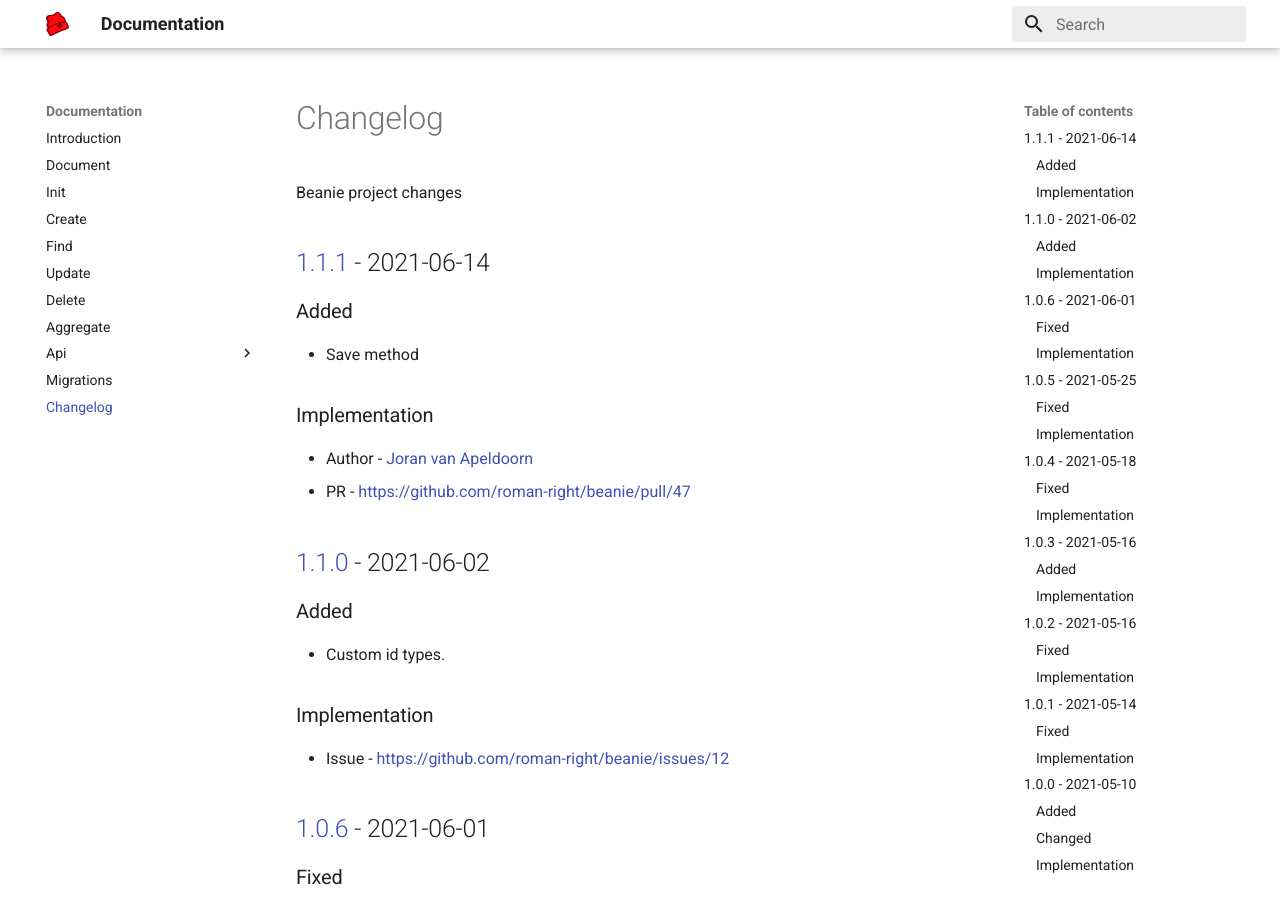
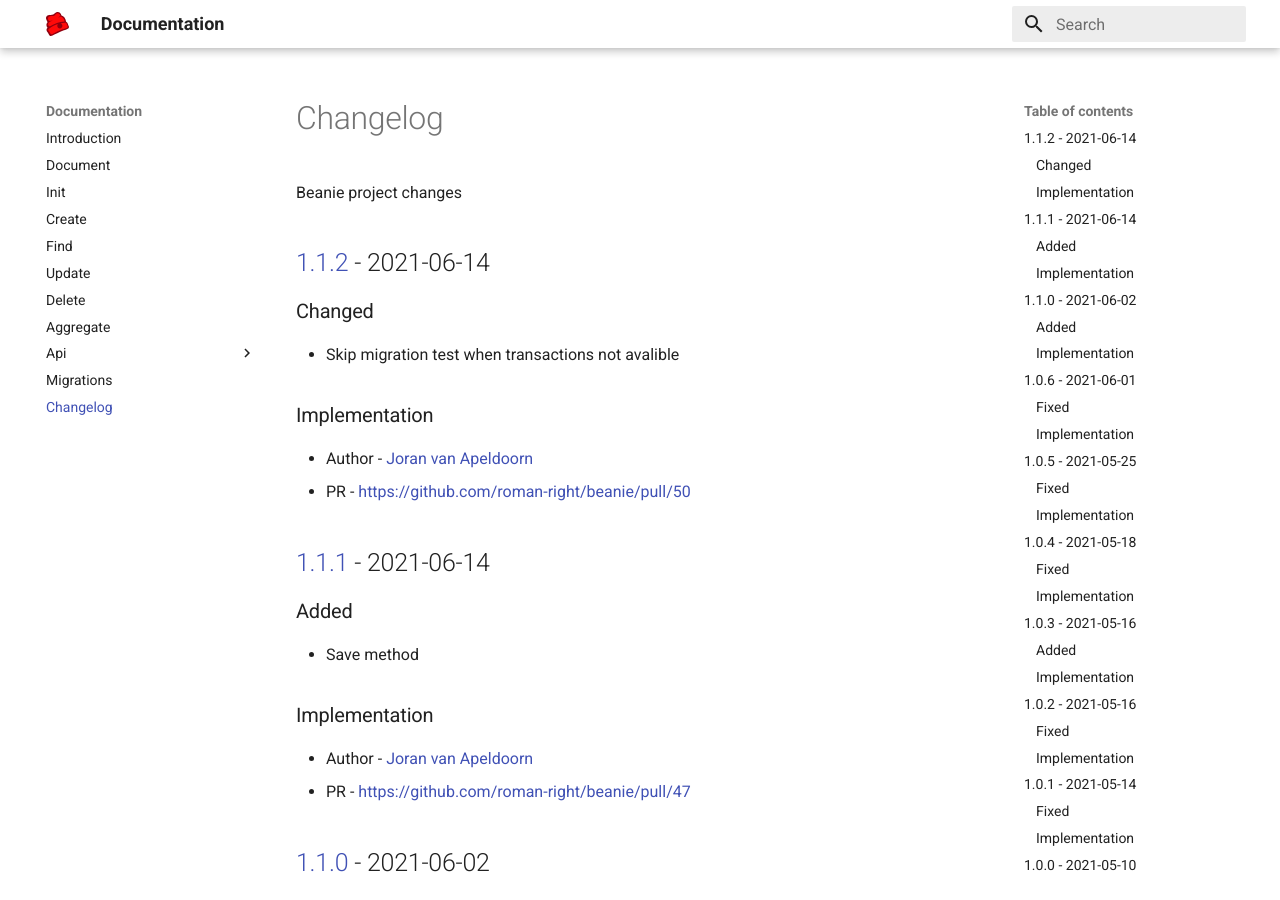
Before and after one commit to giovanamolina/beanie-Python, an MkDocs documentation site: the page built from docs/changelog.md, in a window 1280 px wide and 900 px high. Built offline with MkDocs 1.6.1 and Material for MkDocs 9.7.7, drawn with Linux system fonts in a browser that asks for light colours.

Commit message:
1.1.2 (#51)

```diff
--- a/beanie/__init__.py
+++ b/beanie/__init__.py
@@ -4,7 +4,7 @@ from beanie.odm.fields import PydanticObjectId, Indexed
 from beanie.odm.utils.general import init_beanie
 from beanie.odm.documents import Document
 
-__version__ = "1.1.1"
+__version__ = "1.1.2"
 __all__ = [
     # ODM
     "Document",
--- a/docs/changelog.md
+++ b/docs/changelog.md
@@ -1,6 +1,17 @@
 # Changelog
 
 Beanie project changes
+
+## [1.1.2] - 2021-06-14
+
+### Changed
+
+- Skip migration test when transactions not avalible
+
+### Implementation
+
+- Author - [Joran van Apeldoorn](https://github.com/jorants)
+- PR - <https://github.com/roman-right/beanie/pull/50>
 
 ## [1.1.1] - 2021-06-14
 
@@ -245,3 +256,5 @@ Beanie project changes
 [1.1.0]: https://pypi.org/project/beanie/1.1.0
 
 [1.1.1]: https://pypi.org/project/beanie/1.1.1
+
+[1.1.2]: https://pypi.org/project/beanie/1.1.2
```
Also changed, not shown: 1 other file.
